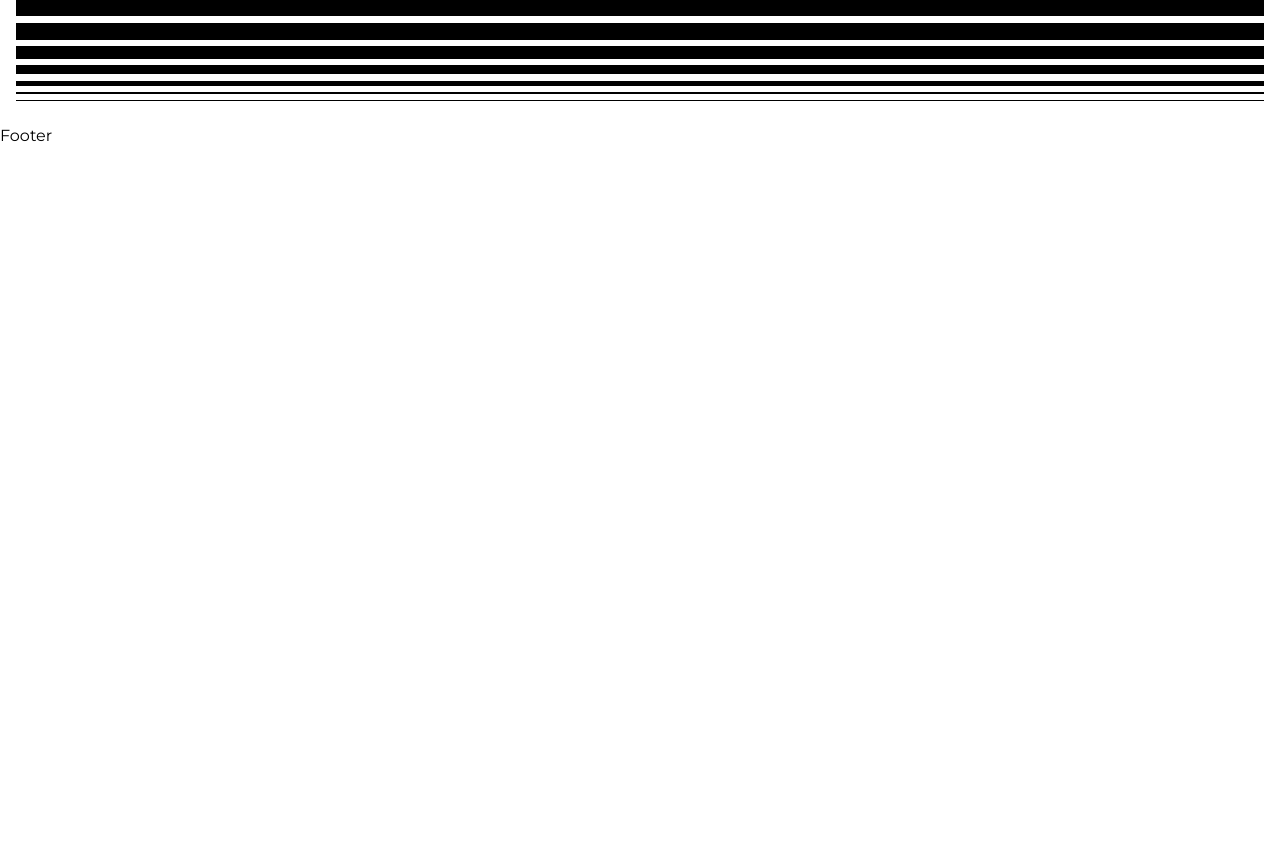
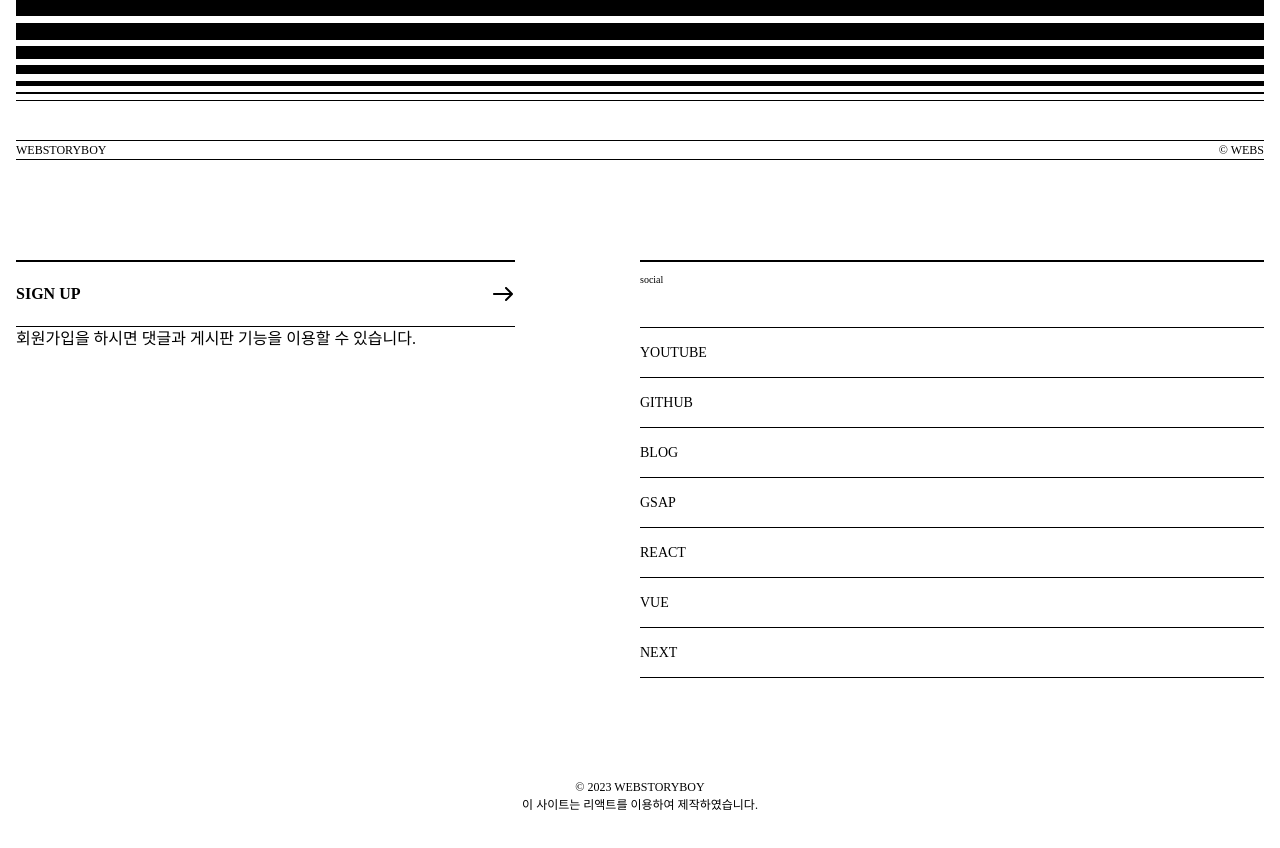
Before and after one commit to yyon0317/project-react, a React (Create React App) app: page / in a window 1280 px wide. Shown: the part 6260-7108 px from the top of the page. Before the commit the page ends 6408 px from the top, so only its background shows below. Built offline with nearby package versions, Linux system fonts and the light colour scheme.

Commit message:
푸터 완료

```diff
--- a/src/assets/scss/section/_footer.scss
+++ b/src/assets/scss/section/_footer.scss
@@ -0,0 +1,103 @@
+#footer {
+    font-family: var(--mainKor-font);
+}
+.footer__inner {
+    padding: 16px;
+
+    .footer__text {
+        font-size: 12px;
+        text-transform: uppercase;
+        border-top: 1px solid var(--black);
+        border-bottom: 1px solid var(--black);
+        display: flex;
+        justify-content: space-between;
+    }
+    .footer__info {
+        display: flex;
+        justify-content: space-between;
+        margin: 100px 0;
+
+        @include tablet{
+            flex-direction: column;
+        }
+
+        .left {
+            width: 40%;
+
+            @include tablet{
+                width: 100%;
+            }
+
+            .title {
+                border-top: 2px solid var(--black);
+                border-bottom: 1px solid var(--black);
+                padding: 20px 0;
+                text-transform: uppercase;
+                font-weight: 700;
+                background: url(../../img/arrow.svg) no-repeat right 20px;
+                transition: all 0.3s;
+
+                &:hover {
+                    background-color: var(--black400);
+                    padding-left: 10px;
+                    border-color: transparent;
+                }
+            }
+            .desc {
+                font-size: 12px;
+                padding-top: 20px;
+
+                @include tablet{
+                    margin-bottom: 40px;
+                }
+            }
+        }
+
+        .right {
+            width: 50%;
+
+            @include tablet{
+                width: 100%;
+            }
+
+            h3 {
+                border-top: 2px solid var(--black);
+                font-size: 10px;
+                margin-bottom: 40px;
+                padding-top: 10px;
+            }
+            ul {
+                border-top: 1px solid var(--black);
+
+                li {
+                    border-bottom: 1px solid var(--black);
+
+                    a {
+                        padding: 14px 0;
+                        font-size: 14px;
+                        display: inline-block;
+                        text-transform: uppercase;
+                    }
+                    em {
+                        font-size: 12px;
+                        padding-left: 10px;
+                        opacity: 0;
+                        transition: all 0.3s;
+                    }
+
+                    &:hover {
+                        em {
+                            opacity: 1;
+                        }
+                    }
+                }
+            }
+        }
+    }
+    .footer__right {
+        text-align: center;
+        text-transform: uppercase;
+        font-size: 12px;
+        margin-bottom: 20px;
+    }
+}
--- a/src/components/Footer.jsx
+++ b/src/components/Footer.jsx
@@ -1,7 +1,77 @@
 import React from "react";
 
+const footerText = [
+    {
+        title: "youtube",
+        desc: "유튜브에 오시면 더 많은 강의를 볼 수 있습니다.",
+        link: "https://www.youtube.com/@Webstoryboy",
+    },
+    {
+        title: "github",
+        desc: "깃헙에 오시면 더 많은 소스를 볼 수 있습니다.",
+        link: "https://github.com/webstoryboy",
+    },
+    {
+        title: "blog",
+        desc: "블러그에 오시면 더 많은 정보를 볼 수 있습니다.",
+        link: "https://webstoryboy.co.kr",
+    },
+    {
+        title: "gsap",
+        desc: "GSAP에 오시면 더 많은 강의를 볼 수 있습니다.",
+        link: "https://www.youtube.com/playlist?list=PL4UVBBIc6giL8-6jvrClimg0cFL-Muqiq",
+    },
+    {
+        title: "react",
+        desc: "리액트로 만든 사이트를 같이 만들어 봅니다.",
+        link: "https://github.com/webstoryboy/port2023-react",
+    },
+    {
+        title: "vue",
+        desc: "뷰로 만든 사이트를 같이 만들어 봅니다.",
+        link: "https://github.com/webstoryboy/port2023-vue",
+    },
+    {
+        title: "next",
+        desc: "넥스트로 만든 사이트를 같이 만들어 봅니다.",
+        link: "https://github.com/webstoryboy/port2023-next",
+    },
+];
+
 const Footer = () => {
-    return <div>Footer</div>;
+    return (
+        <footer id="footer" role="contentinfo">
+            <div className="footer__inner">
+                <div className="footer__text">
+                    <span>webstoryboy</span>
+                    <span>© webs</span>
+                </div>
+                <div className="footer__info">
+                    <div className="left">
+                        <div className="title">
+                            <a href="/">sign up</a>
+                        </div>
+                        <p>회원가입을 하시면 댓글과 게시판 기능을 이용할 수 있습니다.</p>
+                    </div>
+                    <div className="right">
+                        <h3>social</h3>
+                        <ul>
+                            {footerText.map((footer, key) => (
+                                <li key={key}>
+                                    <a href={footer.link}>{footer.title}</a>
+                                    <em>{footer.desc}</em>
+                                </li>
+                            ))}
+                        </ul>
+                    </div>
+                </div>
+                <div className="footer__right">
+                    © 2023 webstoryboy<br />
+                    이 사이트는 리액트를 이용하여 제작하였습니다.
+                </div>
+            </div>
+        </footer>
+    );
 };
 
 export default Footer;
```
Also changed, not shown: src/assets/img/arrow.svg (added).
